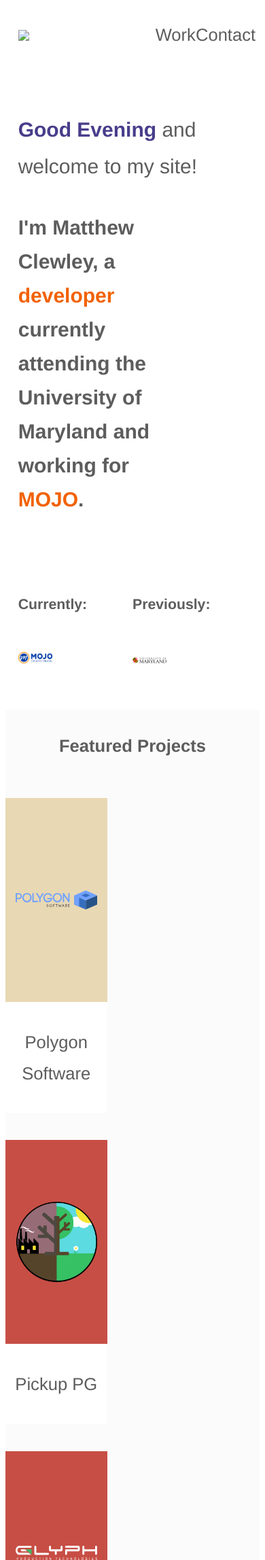
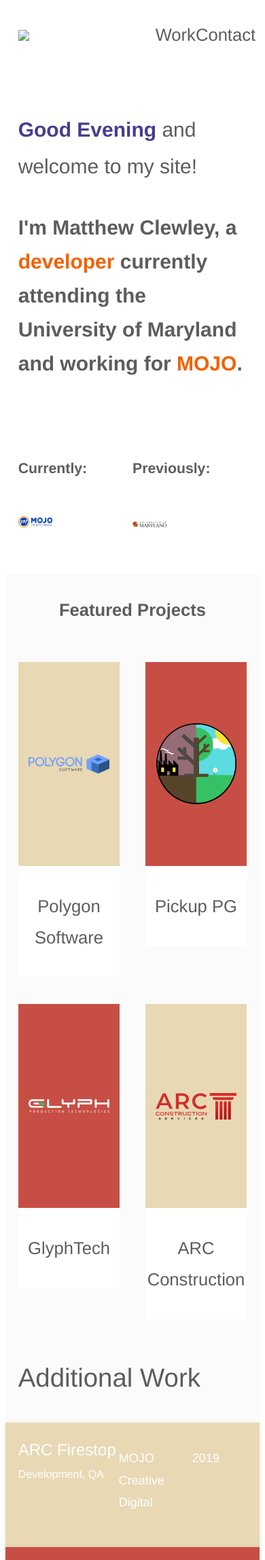
Before and after one commit to MattClewley/PersonalSite, a PHP site: page /index.html in a window 390 px wide. Shown: the top 2295 px of the page at 68% size. Run offline with PHP 8.4, Linux system fonts and the light colour scheme.

Commit message:
Update style.css

```diff
--- a/css/style.css
+++ b/css/style.css
@@ -377,6 +377,25 @@
 
 @media(max-width: 991px) {
 	.featuredwork {
-		flex-direction: column;
+		flex-direction: row;
 	}
+	.rectangle{
+		border-color: transparent;
+		box-shadow: 0 1px 6px rgba(93,93,93,.16);
+		background: #E8D8B4;
+		color: #fff;
+	}
+	.rectangle p {
+		color: white;
+	}
+	.rectangle2 {
+		background: #C74E45 !important;
+	}
+	.talk {
+		width: 60%;
+	}
+	.hero-section h1 {
+		width: 100%;
+	}
+
 }
```
